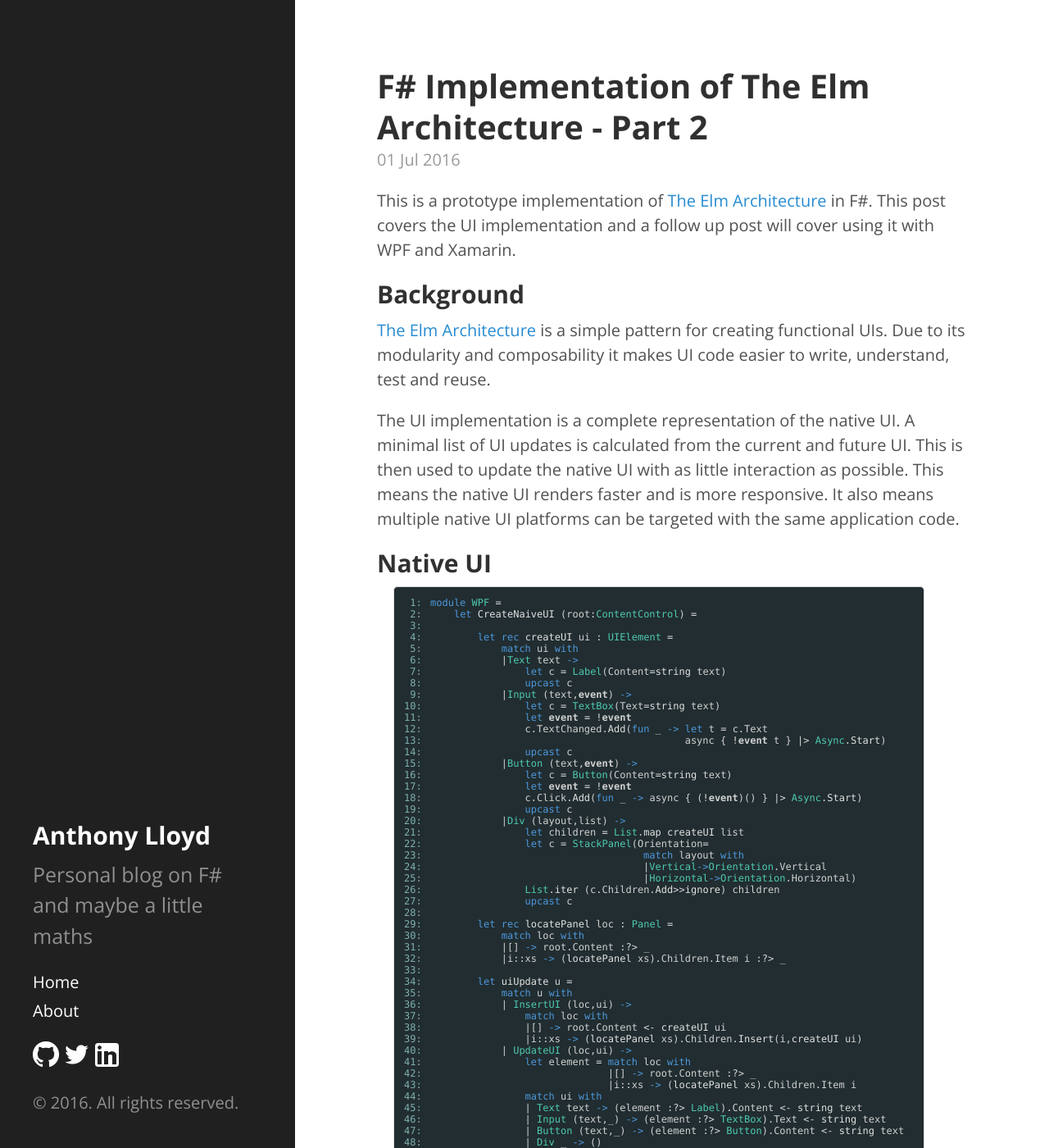
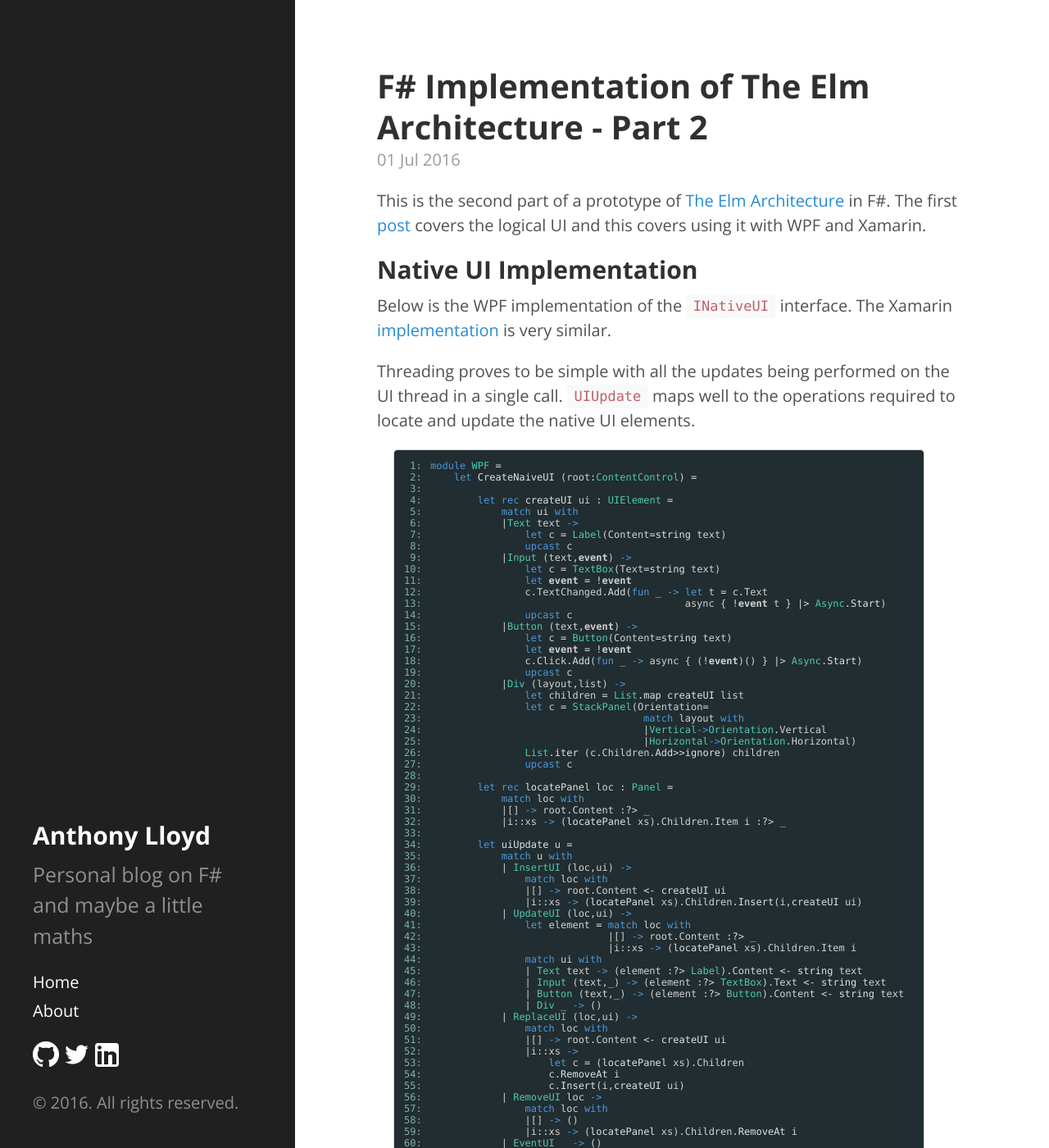
Before and after one commit to AnthonyLloyd/AnthonyLloyd.github.io, a Jekyll site: the page built from _posts/2016-07-01-fsharp-elm-part2.html, in a window 1280 px wide and 1400 px high. Shown: the whole window at 82% size. Built offline with Jekyll 4.4.1, drawn with Linux system fonts in a browser that asks for light colours; some web fonts are replaced; comment, search, counter and statistics services are not loaded; some of the changed text lies outside the part shown.

Commit message:
elm done

```diff
--- a/_posts/2016-07-01-fsharp-elm-part2.html
+++ b/_posts/2016-07-01-fsharp-elm-part2.html
@@ -5,17 +5,13 @@
 description: ""
 keywords: elm, ui, gui, WPF, Xamarin
 ---
-<p>This is a prototype implementation of <a href="http://guide.elm-lang.org/architecture/index.html">The Elm Architecture</a> in F#.
-This post covers the UI implementation and a follow up post will cover using it with WPF and Xamarin.</p>
-<h2>Background</h2>
-<p><a href="http://guide.elm-lang.org/architecture/index.html">The Elm Architecture</a> is a simple pattern for creating functional UIs.
-Due to its modularity and composability it makes UI code easier to write, understand, test and reuse.</p>
-<p>The UI implementation is a complete representation of the native UI.
-A minimal list of UI updates is calculated from the current and future UI.
-This is then used to update the native UI with as little interaction as possible.
-This means the native UI renders faster and is more responsive.
-It also means multiple native UI platforms can be targeted with the same application code.</p>
-<h2>Native UI</h2>
+<p>This is the second part of a prototype of <a href="http://guide.elm-lang.org/architecture/index.html">The Elm Architecture</a> in F#.
+The first <a href="{% post_url 2016-06-20-fsharp-elm-part1 %}">post</a> covers the logical UI and this covers using it with WPF and Xamarin.</p>
+<h2>Native UI Implementation</h2>
+<p>Below is the WPF implementation of the <code>INativeUI</code> interface.
+The Xamarin <a href="https://github.com/AnthonyLloyd/Elm/blob/master/XamarinApp/Xamarin.fs">implementation</a> is very similar.</p>
+<p>Threading proves to be simple with all the updates being performed on the UI thread in a single call.
+<code>UIUpdate</code> maps well to the operations required to locate and update the native UI elements.</p>
 <table class="pre"><tr><td class="lines"><pre class="fssnip"><span class="l"> 1: </span>
 <span class="l"> 2: </span>
 <span class="l"> 3: </span>
@@ -150,15 +146,26 @@
 </code></pre></td>
 </tr>
 </table>
-<h2>Pics</h2>
-<p><img src="{{site.baseurl}}public/elm/WinApp.png" alt="WinApp" title="Win App" />
-<img src="{{site.baseurl}}public/elm/WinPhone80.png" alt="WinPhone" title="Win Phone" />
-<img src="{{site.baseurl}}public/elm/WinUWP.png" alt="WinUWP" title="Win UWP" />
-<img src="{{site.baseurl}}public/elm/WinWPF.png" alt="WinWPF" title="Win WPF" /></p>
+<h2>Results</h2>
+<p>The same <code>CounterList</code> UI application from the previous <a href="{% post_url 2016-06-20-fsharp-elm-part1 %}">post</a> has been used across a number of native UIs.
+The example <a href="https://github.com/AnthonyLloyd/Elm">source</a> produces the following mobile and desktop UIs.</p>
+<table style="border:0px">
+	<tr>
+		<td style="background-color:white;border:0px"><img src="{{site.baseurl}}public/elm/WinPhone80.png" title="Mobile Application" width="340px" height="500px"/></td>
+		<td style="background-color:white;border:0px"><img src="{{site.baseurl}}public/elm/WinWPF.png" title="WPF Application" width="340px" height="500px"/></td>
+	</tr>
+	<tr>
+		<td style="background-color:white;border:0px"><img src="{{site.baseurl}}public/elm/WinApp.png" title="Metro Application" width="340px" height="500px"/></td>
+		<td style="background-color:white;border:0px"><img src="{{site.baseurl}}public/elm/WinUWP.png" title="UWP Application" width="340px" height="500px"/></td>
+	</tr>
+</table>
 <h2>Conclusion</h2>
-<p><a href="http://guide.elm-lang.org/architecture/index.html">The Elm Architecture</a> pattern is very promising.
-It produces type safe UIs that are highly composable.
-Performance should be great even for large UIs while at the same time being able to target multiple UI frameworks.</p>
+<p><a href="http://guide.elm-lang.org/architecture/index.html">The Elm Architecture</a> continues to look to be a very promising pattern.</p>
+<p>The <code>INativeUI</code> implementation is a single place for native UI element creation and is much more DRY than other UI models.
+So far styling has not been considered but this single place should make it easier with both an Elm and a CSS model being possible.</p>
+<p><a href="http://guide.elm-lang.org/architecture/index.html">The Elm Architecture</a> moves the view and event logic away from the native UI.
+This has the benefit of making the UI more testable and at the same time making migration of the native UI easier.</p>
+<p>These benefits combined with the type safety and composable outlined in the previous <a href="{% post_url 2016-06-20-fsharp-elm-part1 %}">post</a> make this pattern compelling.</p>
 
 
 <div class="tip" id="fs1">Multiple items<br />module List<br /><br />from Microsoft.FSharp.Collections<br /><br />--------------------<br />type List&lt;&#39;T&gt; =<br />&#160;&#160;| ( [] )<br />&#160;&#160;| ( :: ) of Head: &#39;T * Tail: &#39;T list<br />&#160;&#160;interface IEnumerable<br />&#160;&#160;interface IEnumerable&lt;&#39;T&gt;<br />&#160;&#160;member GetSlice : startIndex:int option * endIndex:int option -&gt; &#39;T list<br />&#160;&#160;member Head : &#39;T<br />&#160;&#160;member IsEmpty : bool<br />&#160;&#160;member Item : index:int -&gt; &#39;T with get<br />&#160;&#160;member Length : int<br />&#160;&#160;member Tail : &#39;T list<br />&#160;&#160;static member Cons : head:&#39;T * tail:&#39;T list -&gt; &#39;T list<br />&#160;&#160;static member Empty : &#39;T list<br /><br />Full name: Microsoft.FSharp.Collections.List&lt;_&gt;</div>
```
Also changed, not shown: 1 other file.
